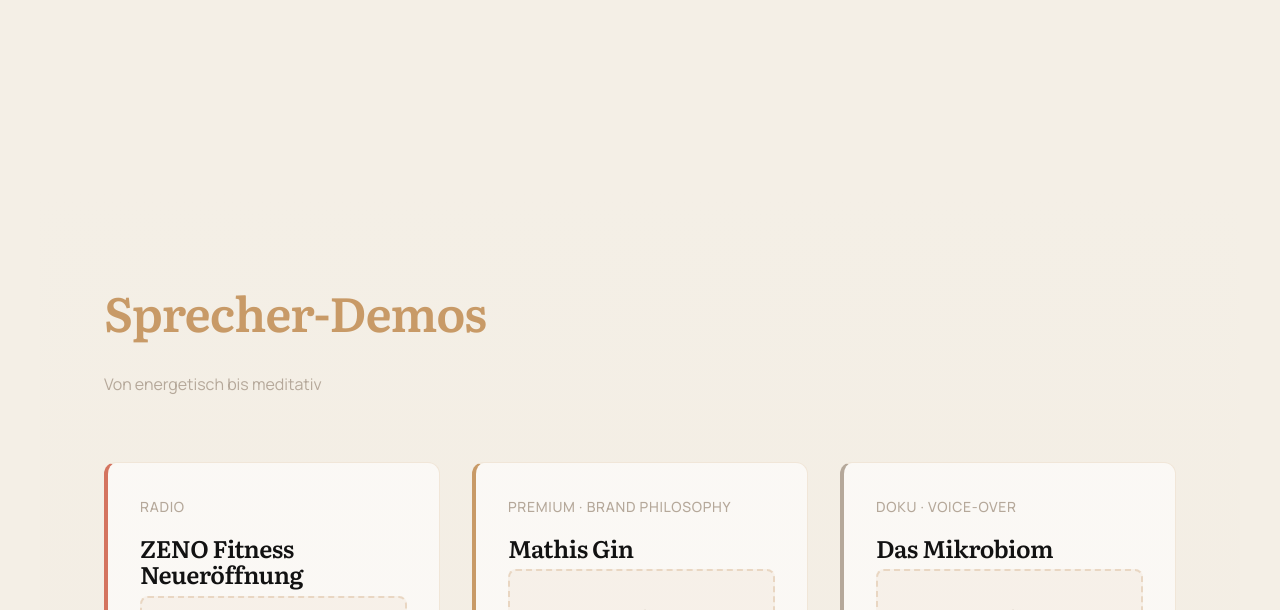
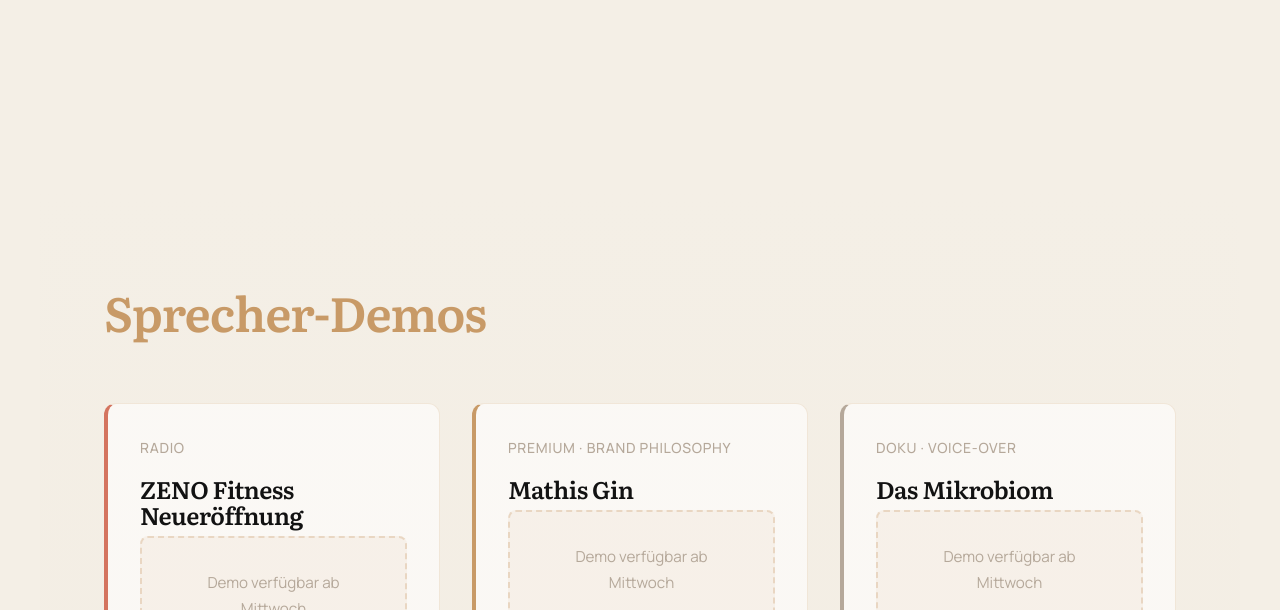
Before and after one commit to tonyindian/antony-blog, an Eleventy site: page src/index.html in a window 1280 px wide. Shown: the part 490-1100 px from the top of the page. Built offline with nearby package versions, Linux system fonts and the light colour scheme; Eleventy itself is replaced by a stand-in of ours; files that its build step writes are made by us from their sources.

Commit message:
demo zeile gelöscht

```diff
--- a/src/index.html
+++ b/src/index.html
@@ -20,7 +20,6 @@ description: Professioneller Sprecher aus Zürich. 40 Jahre Klavier prägen Rhyt
 <section id="demos" class="demos">
   <div class="section-header">
     <h2>Sprecher-Demos</h2>
-    <p class="section-subtitle">Von energetisch bis meditativ</p>
   </div>
 
   <div class="demos-grid">
```
